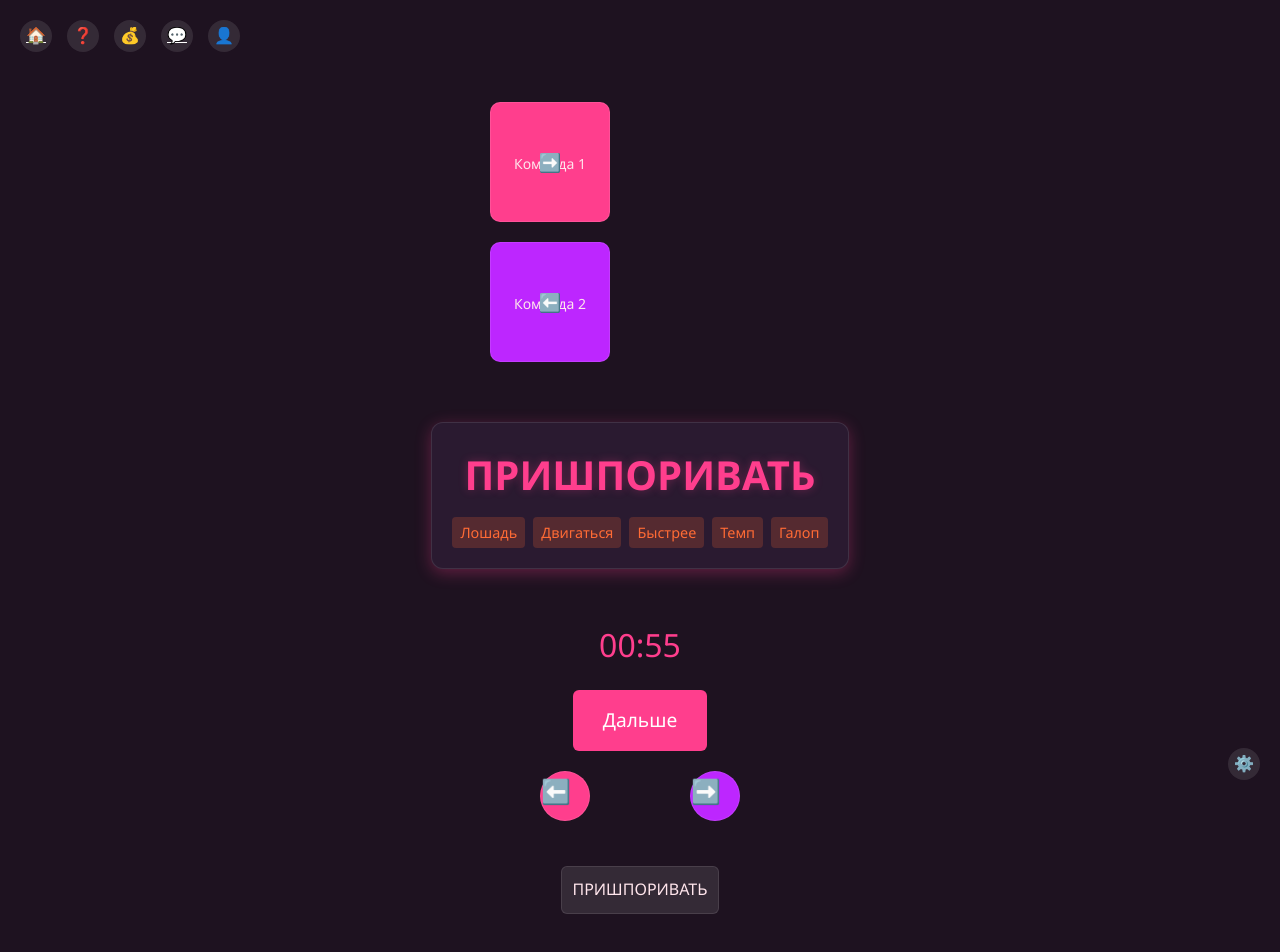
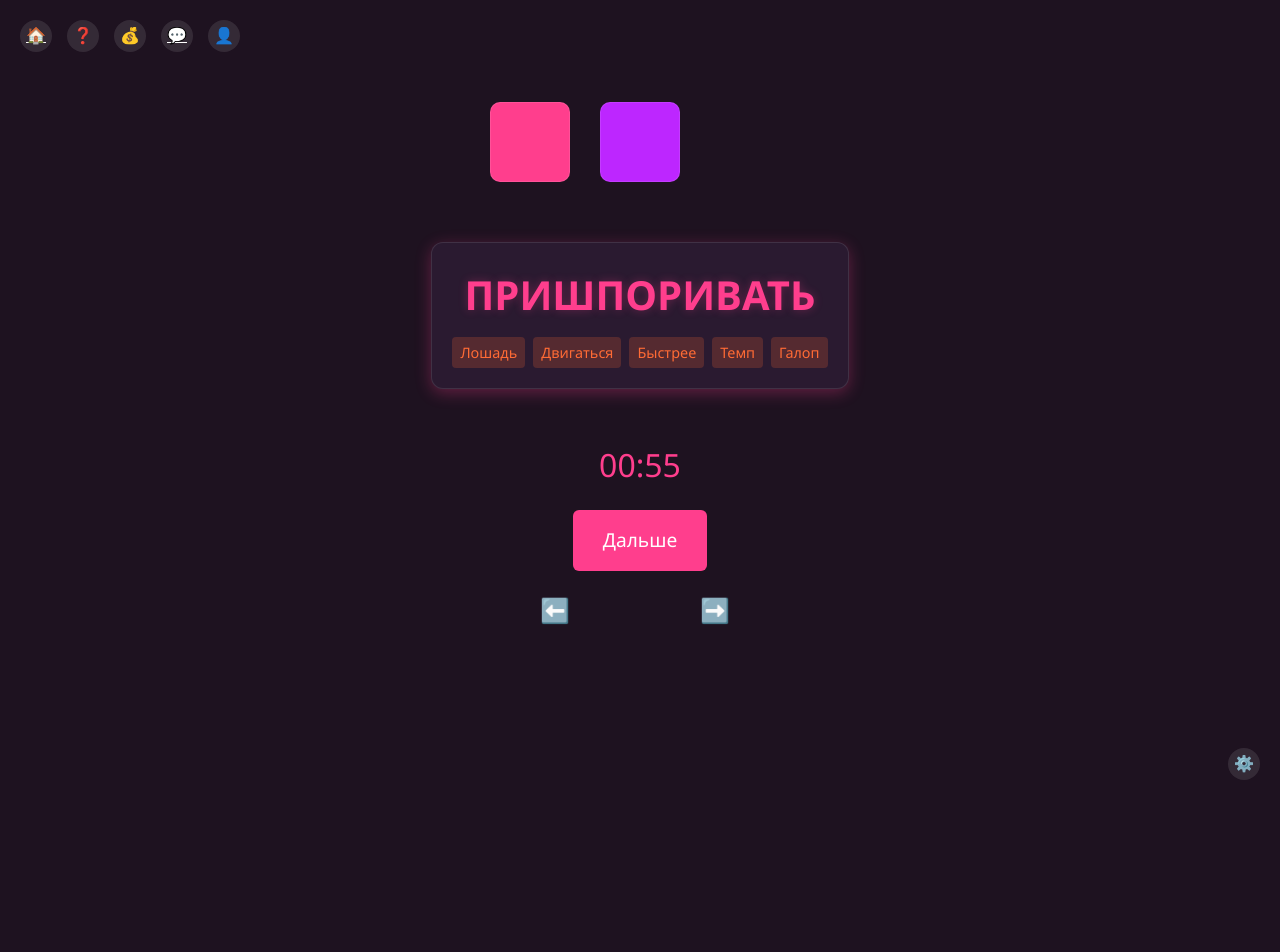
Before and after one commit to 13lackHawk/bghub, a website: page public/games/taboo/index.html in a window 1280 px wide. After the commit the page ends 800 px from the top, so only its background shows below. Drawn offline with Linux system fonts and the light colour scheme.

Commit message:
Update index.html

```diff
--- a/public/games/taboo/index.html
+++ b/public/games/taboo/index.html
@@ -76,14 +76,14 @@
       box-shadow: 0 0 20px var(--shadow);
       z-index: 100;
       display: none;
-      max-width: 400px;
       flex-wrap: wrap;
       gap: 10px;
+      max-width: 400px;
     }
 
     .setting-item {
-      width: 50px;
-      height: 50px;
+      width: 40px;
+      height: 40px;
       background: rgba(255, 255, 255, 0.1);
       border-radius: 50%;
       color: white;
@@ -104,19 +104,17 @@
       margin: 30px auto;
       text-align: center;
       display: flex;
-      flex-direction: column;
-      gap: 20px;
+      gap: 30px;
       width: 300px;
     }
 
     .team-box {
-      width: 120px;
-      height: 120px;
+      width: 80px;
+      height: 80px;
       background: var(--card-bg);
       border: 1px solid var(--border);
       border-radius: 10px;
       display: flex;
-      flex-direction: column;
       align-items: center;
       justify-content: center;
       cursor: pointer;
@@ -128,27 +126,12 @@
       transform: scale(1.05);
     }
 
-    .team-name {
-      margin-top: 5px;
-      font-size: 14px;
-      color: var(--text);
-    }
-
     .team-left {
       background: #FF3E8D;
     }
 
     .team-right {
       background: #BD26FF;
-    }
-
-    .arrow {
-      position: absolute;
-      top: 50%;
-      left: 50%;
-      transform: translate(-50%, -50%);
-      font-size: 18px;
-      color: white;
     }
 
     .word-area {
@@ -215,65 +198,27 @@
     }
 
     .score-btn {
-      width: 50px;
-      height: 50px;
-      background: var(--card-bg);
-      border: 1px solid var(--border);
-      border-radius: 50%;
+      width: 40px;
+      height: 40px;
+      background: transparent;
+      border: none;
       color: white;
       font-size: 1.5em;
       cursor: pointer;
       transition: all 0.3s;
+      border-radius: 50%;
     }
 
     .score-btn.left-team {
-      background: #FF3E8D;
+      color: #FF3E8D;
     }
 
     .score-btn.right-team {
-      background: #BD26FF;
+      color: #BD26FF;
     }
 
     .score-btn:hover {
       transform: scale(1.1);
-    }
-
-    .missed-words {
-      margin: 20px auto;
-      max-width: 500px;
-    }
-
-    .missed-word {
-      padding: 10px;
-      margin: 5px 0;
-      background: rgba(255, 255, 255, 0.1);
-      border: 1px solid var(--border);
-      border-radius: 6px;
-      cursor: pointer;
-      position: relative;
-      transition: background 0.3s;
-    }
-
-    .missed-word:hover {
-      background: rgba(255, 255, 255, 0.2);
-    }
-
-    .mines-tooltip {
-      display: none;
-      position: absolute;
-      top: -40px;
-      left: 0;
-      background: var(--card-bg);
-      padding: 5px;
-      border: 1px solid var(--border);
-      border-radius: 6px;
-      font-size: 0.8em;
-      color: var(--text);
-      white-space: nowrap;
-    }
-
-    .missed-word:hover .mines-tooltip {
-      display: block;
     }
   </style>
 </head>
@@ -302,16 +247,10 @@
       <div class="setting-item" title="Сменить тему">🎨</div>
     </div>
 
-    <!-- Команды: вертикально -->
+    <!-- Команды: горизонтально -->
     <div class="teams-container">
-      <div class="team-box team-left" onclick="joinTeam('left')">
-        <span class="arrow">➡️</span>
-        <div class="team-name">Команда 1</div>
-      </div>
-      <div class="team-box team-right" onclick="joinTeam('right')">
-        <span class="arrow">⬅️</span>
-        <div class="team-name">Команда 2</div>
-      </div>
+      <div class="team-box team-left" onclick="joinTeam('left')"></div>
+      <div class="team-box team-right" onclick="joinTeam('right')"></div>
     </div>
 
     <!-- Слово + табу -->
@@ -337,14 +276,6 @@
       <div class="score-btn left-team">⬅️</div>
       <div class="score-btn right-team">➡️</div>
     </div>
-
-    <!-- Пропущенные слова -->
-    <div class="missed-words">
-      <div class="missed-word" data-mines="лошадь,двигаться,быстрее,темп,галоп">
-        ПРИШПОРИВАТЬ
-        <div class="mines-tooltip">Лошадь, Двигаться, Быстрее, Темп, Галоп</div>
-      </div>
-    </div>
   </div>
 
   <script src="/js/main.js"></script>
```
